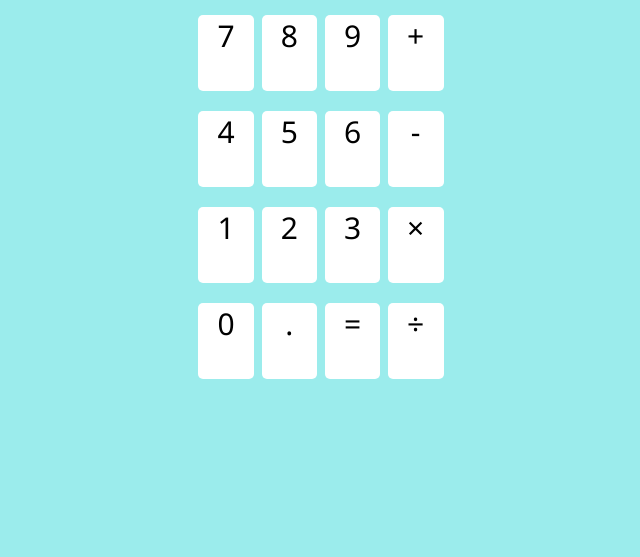
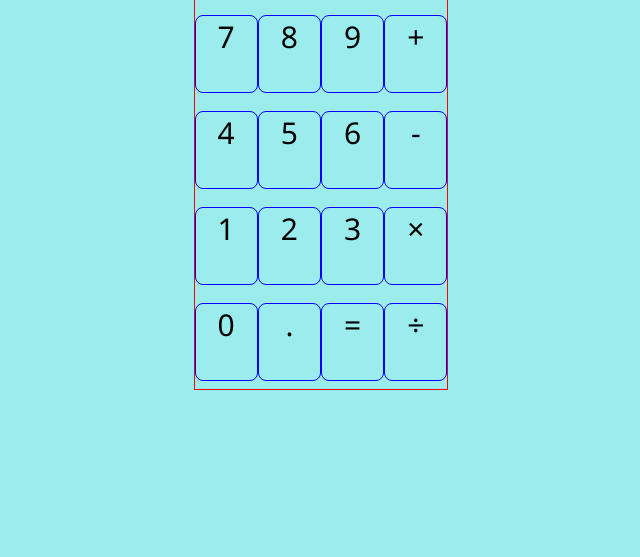
Before and after one commit to spigkaht/odin-calculator-project, a plain HTML site: page index.html in a window 1280 px wide. Shown: the part 259-816 px from the top of the page, without its empty margins (319-959 px from the left). Drawn offline with Linux system fonts and the light colour scheme.

Commit message:
Commit to save progress
CSS styling working much better

To adjust gap between buttons and text align

```diff
--- a/css/styles.css
+++ b/css/styles.css
@@ -9,7 +9,35 @@ body {
   align-items: center;
 }
 
-#container {
+#calculator {
+  border: 1px solid red;
+  display: flex;
+  flex-direction: column;
+  justify-content: center;
+  height: 60%;
+  width: 20%;
+}
+
+.row {
+  display: flex;
+  justify-content: space-between;
+  flex: 1 0 auto;
+  margin: 10px 0;
+}
+
+.buttons {
+  border: 1px solid blue;
+  width: 25%;
+  height: 100%;
+  text-align: center;
+  border-radius: 8px;
+}
+
+#output {
+  width: 75%;
+}
+
+/* #container {
   height: 60%;
   width: 20%;
   display: flex;
@@ -24,6 +52,7 @@ body {
 .row {
   display: flex;
   justify-content: space-between;
+  align-items: center;
   flex: 1 0 auto;
 }
 
@@ -34,4 +63,4 @@ body {
   width: 22%;
   text-align: center;
   margin: auto;
-}
+} */
--- a/index.html
+++ b/index.html
@@ -8,7 +8,7 @@
     <link rel="stylesheet" href="./css/styles.css" />
   </head>
   <body>
-    <div id="container">
+    <div id="calculator">
       <div class="row">
         <div class="buttons" id="output"></div>
         <div class="buttons" id="clear">AC</div>
```
